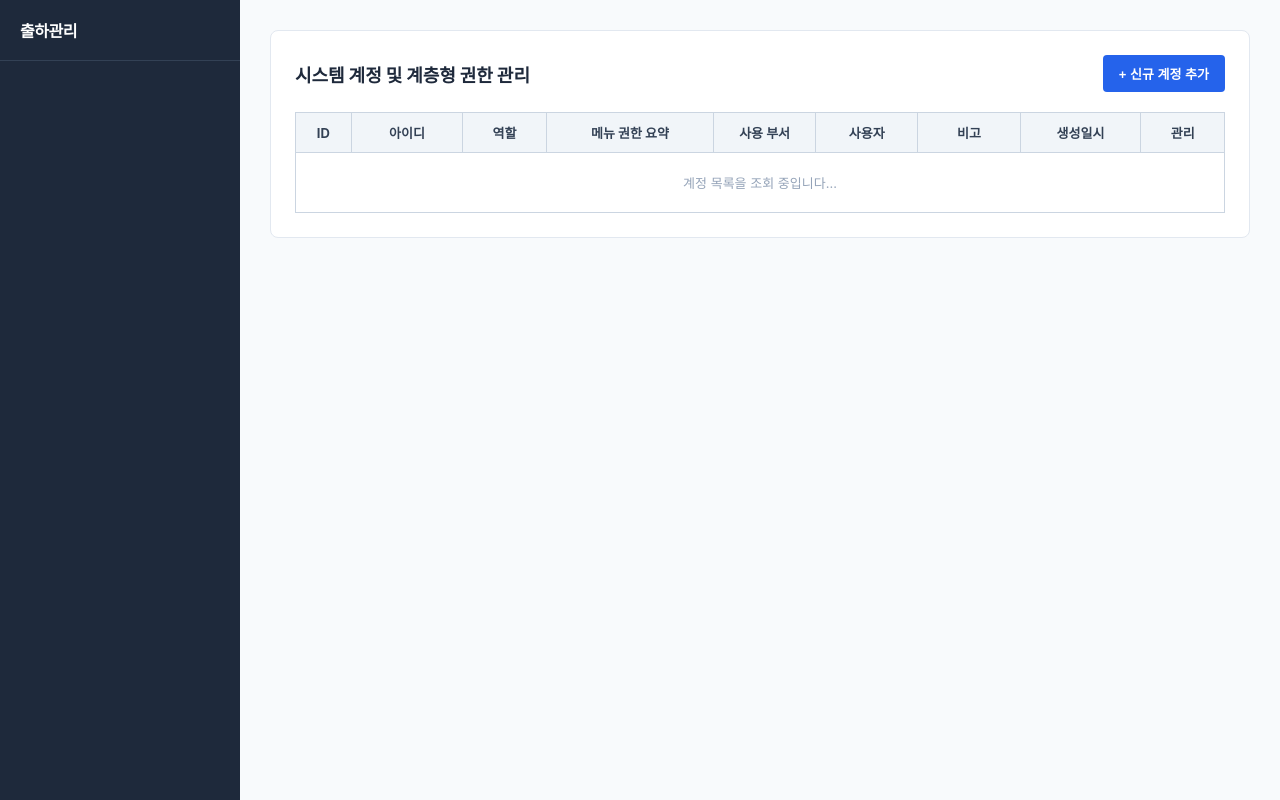
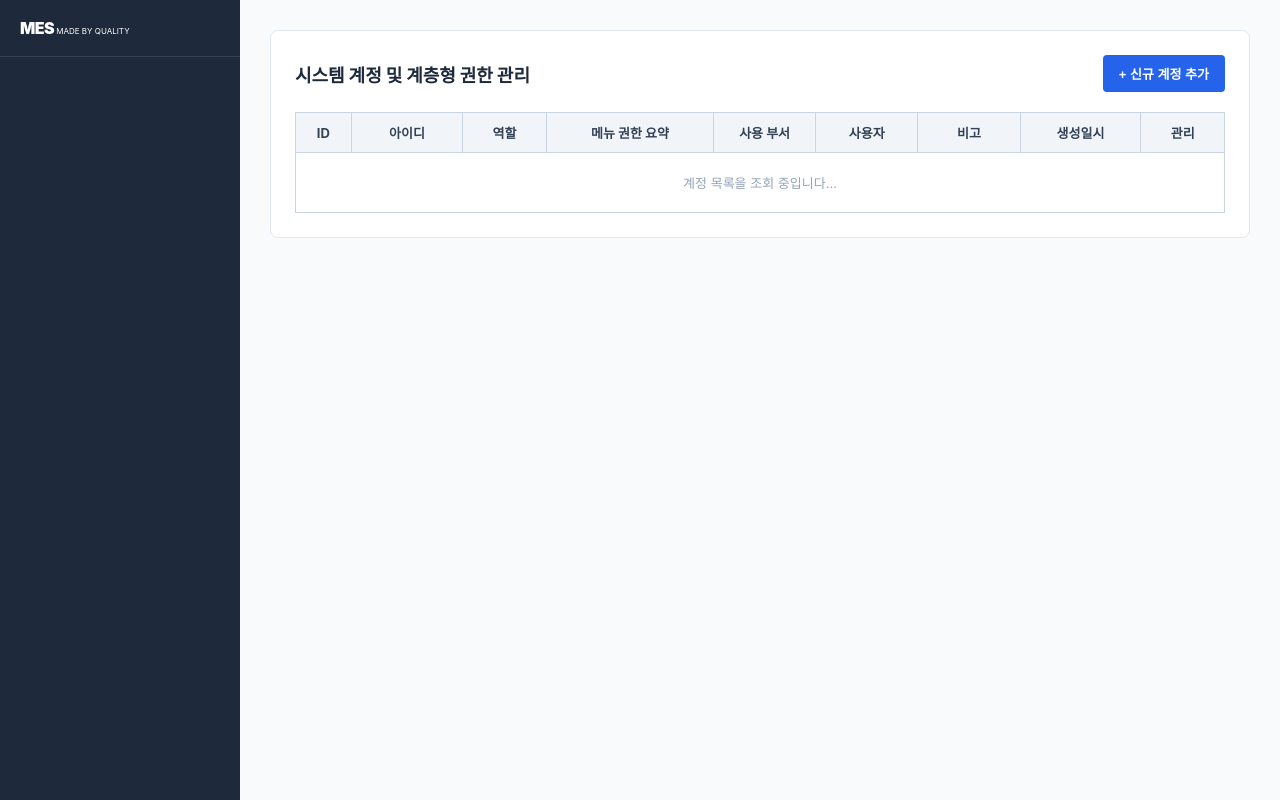
Before and after one commit to genesis03/MES, a Python web app: template templates/admin_users.html in a window 1280 px wide. Run offline with Jinja, Linux system fonts and the light colour scheme; the template is opened without the code that fills it, so the values that code supplies are empty.

Commit message:
Rename sidebar brand to MES and add quality credit

```diff
--- a/templates/base.html
+++ b/templates/base.html
@@ -38,12 +38,22 @@
         }
 
         .sidebar-brand {
+            display: flex;
+            align-items: baseline;
+            gap: 2px;
+            white-space: nowrap;
             padding: 18px 20px;
             font-size: 16px;
             font-weight: 900;
             color: #ffffff;
             letter-spacing: -0.5px;
             border-bottom: 1px solid #334155;
+        }
+
+        .sidebar-brand-credit {
+            font-size: 8px;
+            font-weight: 400;
+            letter-spacing: 0;
         }
 
         .sidebar-user-panel {
@@ -251,7 +261,7 @@
 <body>
 
     <nav class="sidebar no-print">
-        <div class="sidebar-brand">출하관리</div>
+        <div class="sidebar-brand"><span>MES</span><span class="sidebar-brand-credit">MADE BY QUALITY</span></div>
 
         {% if user %}
         <div class="sidebar-user-panel">
```
